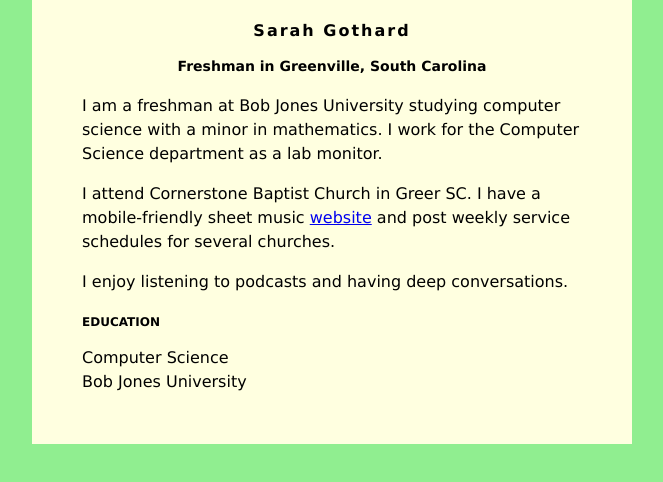
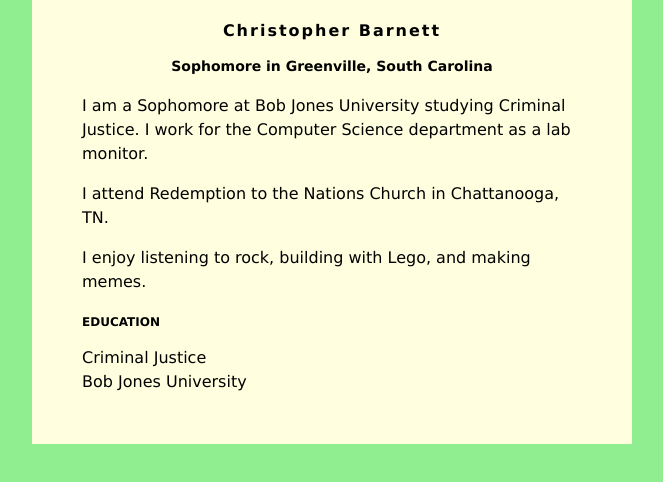
Before and after one commit to Jamar-Memes/Jamar-Memes.github.io, a plain HTML site: page index.html in a window 1280 px wide. Shown: the whole page, without its empty margins (308-971 px from the left). Drawn offline with Linux system fonts and the light colour scheme.

Commit message:
Update index.html

```diff
--- a/index.html
+++ b/index.html
@@ -30,21 +30,18 @@ h3 {
 </head>
 <body>
     <div id="content">
-        <h1>Sarah Gothard</h1>
-        <h2>Freshman in Greenville, South Carolina</h2>
+        <h1>Christopher Barnett</h1>
+        <h2>Sophomore in Greenville, South Carolina</h2>
 
-         <p>I am a freshman at Bob Jones University studying computer science with a minor in
-            mathematics. I work for the Computer Science department as a lab monitor.</p>
+         <p>I am a Sophomore at Bob Jones University studying Criminal Justice. I work for the Computer Science department as a lab monitor.</p>
          <p>
-            I attend Cornerstone Baptist Church in Greer SC. I have a mobile-friendly
-            sheet music <a href="https://mobilehymns.org/">website</a> and post weekly service
-            schedules for several churches.
+            I attend Redemption to the Nations Church in Chattanooga, TN.
          </p>
          <p>
-            I enjoy listening to podcasts and having deep conversations.
+            I enjoy listening to rock, building with Lego, and making memes.
          </p>
         <h3>EDUCATION</h3>
-        Computer Science<br />
+        Criminal Justice<br />
         Bob Jones University
     </div>
 
```
